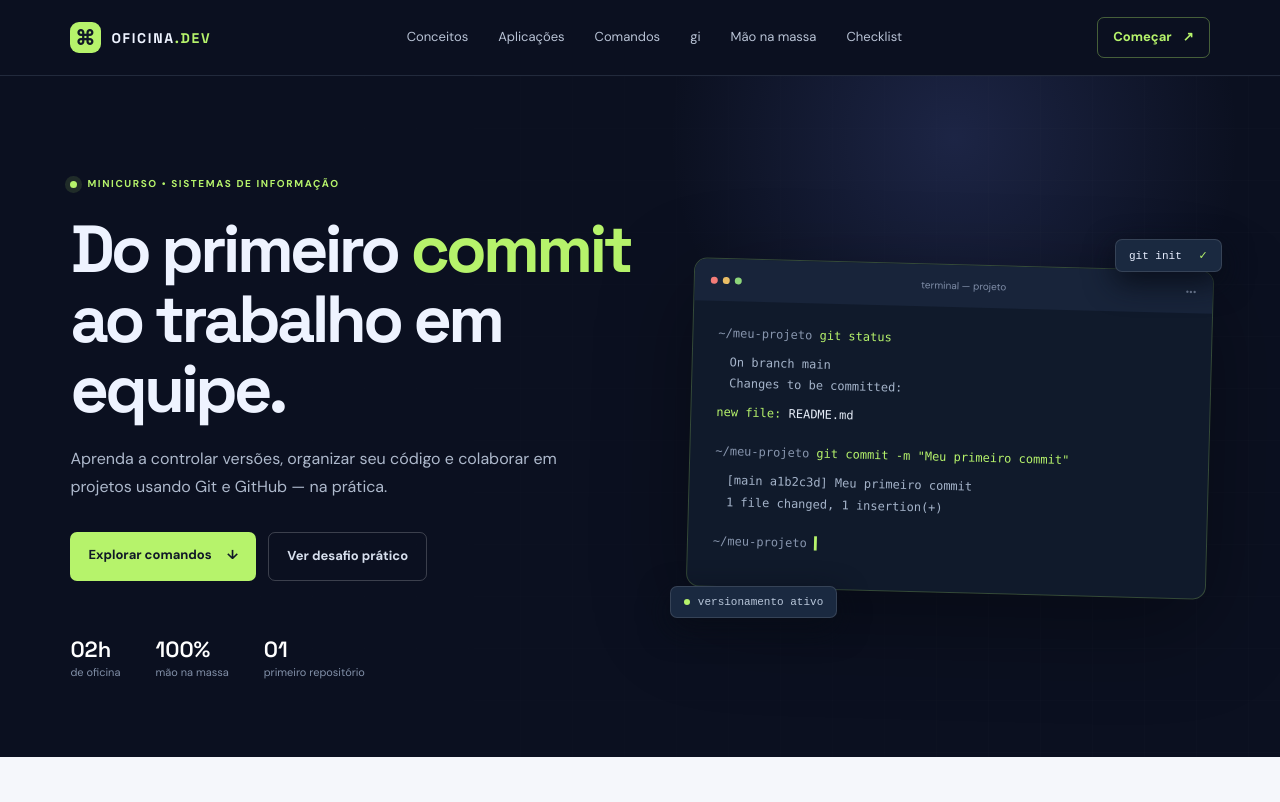
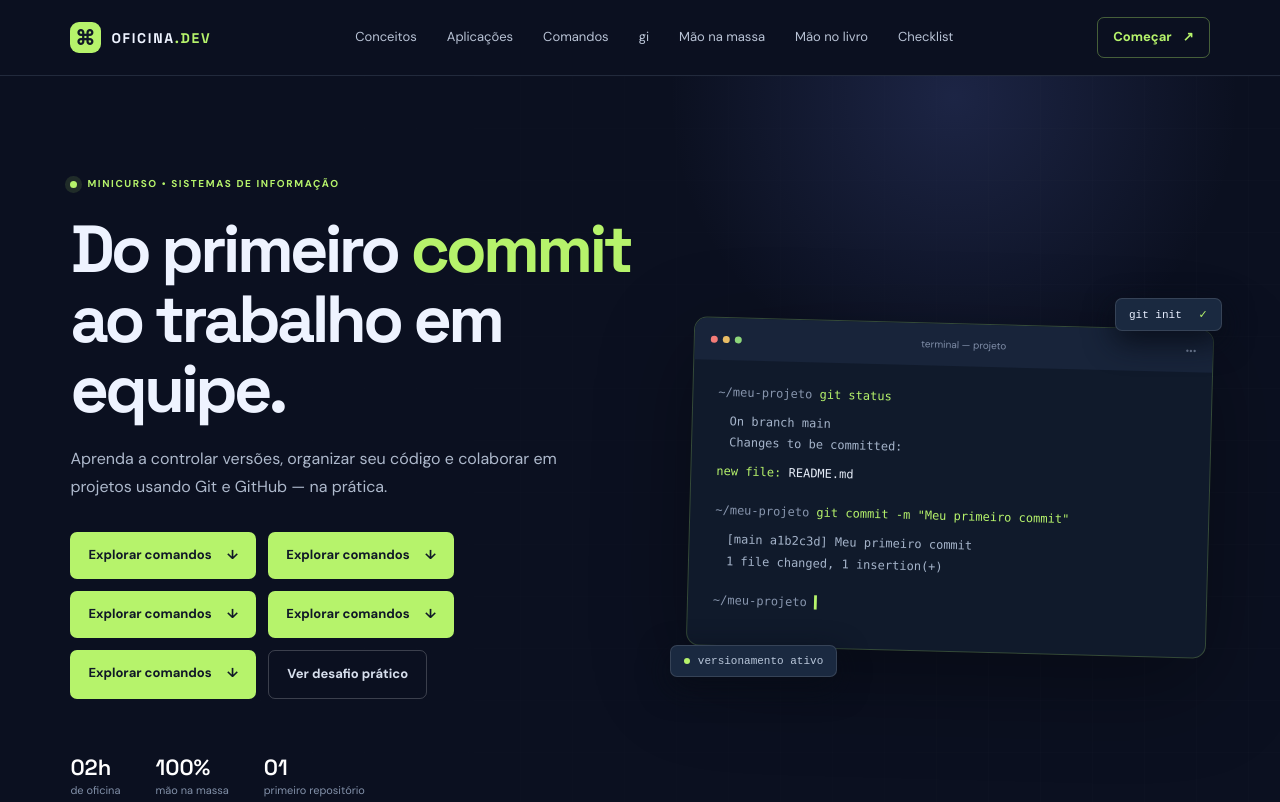
Before and after one commit to prof-valdeiroliveira/Aula01-GitGitHub, a plain HTML site: page index.html in a window 1280 px wide. Shown: the top 802 px of the page. Drawn offline with Linux system fonts and the light colour scheme.

```diff
--- a/index.html
+++ b/index.html
@@ -20,6 +20,7 @@
       <a href="#conceitos">Aplicações</a>
       <a href="#comandos">Comandos</a>gi
       <a href="#pratica">Mão na massa</a>
+      <a href="#pratica">Mão no livro</a>
       <a href="#checklist">Checklist</a>
     </nav>
     <a class="nav-cta" href="#pratica">Começar <span>↗</span></a>
@@ -33,6 +34,10 @@
         <h1>Do primeiro <span>commit</span><br>ao trabalho em equipe.</h1>
         <p class="hero-lead">Aprenda a controlar versões, organizar seu código e colaborar em projetos usando Git e GitHub — na prática.</p>
         <div class="hero-actions">
+          <a class="button button-primary" href="#comandos">Explorar comandos <span>↓</span></a>
+          <a class="button button-primary" href="#comandos">Explorar comandos <span>↓</span></a>
+          <a class="button button-primary" href="#comandos">Explorar comandos <span>↓</span></a>
+          <a class="button button-primary" href="#comandos">Explorar comandos <span>↓</span></a>
           <a class="button button-primary" href="#comandos">Explorar comandos <span>↓</span></a>
           <a class="button button-ghost" href="#pratica">Ver desafio prático</a>
         </div>
```
